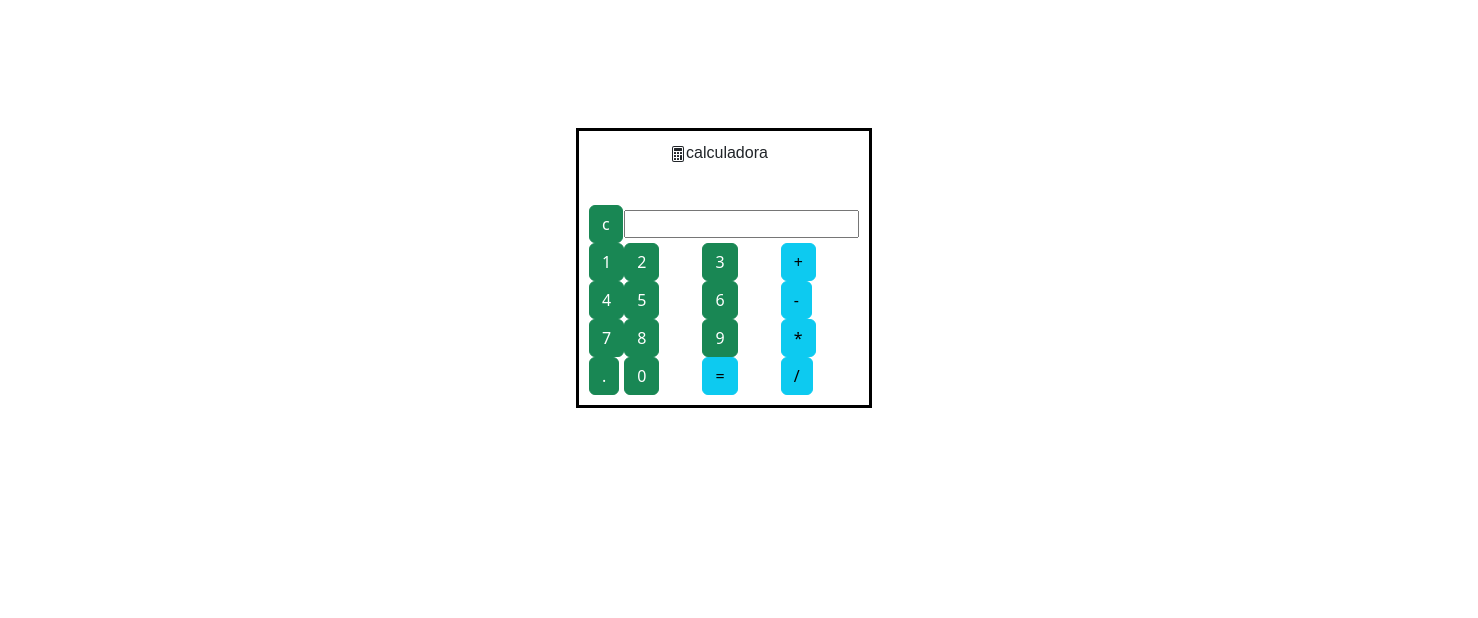
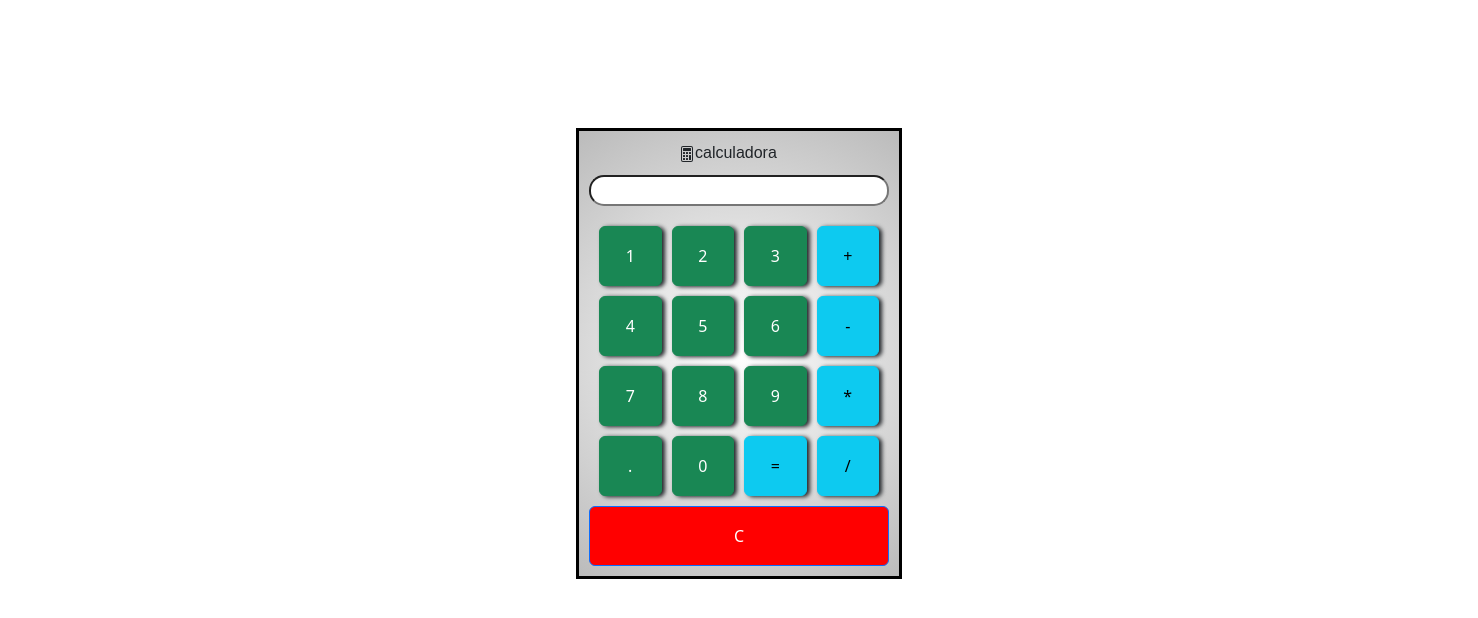
Before and after one commit to NBRosati/calculadora, a plain HTML site: page index.html in a window 1280 px wide. Shown: the whole page, 1478 px wide, since content can reach past the window. Drawn offline with nearby package versions, Linux system fonts and the light colour scheme; a web font is replaced by a local one.

Commit message:
calculadora lista. falta sitio de fondo.

```diff
--- a/css/styles.css
+++ b/css/styles.css
@@ -9,6 +9,16 @@
     margin: 10% 45%;
     padding: 10px;
     border: solid black;
+    background: radial-gradient(circle, #fff,#bbb);
+
+}
+
+.pantalla{
+    margin: 10px auto;
+    width: 100%;
+    padding: 0.1em;
+    border-radius: 15px;
+
 
 }
 
@@ -17,12 +27,21 @@
     margin-left: 30%;
     font-family: 'Kdam Thmor Pro', sans-serif;
 }
-.botones{
+
+.teclas{
     display: grid;
     grid-template-columns: repeat(4, 1fr);
-    grid-gap: 20px;
-    padding: 20px;
+    grid-gap: 10px;
+    padding: 10px;
+    filter: drop-shadow(3px 1px 2px);
 }
-.teclado{
+
+button{
+    height: 60px;
+}
+
+#borrar{
+    background: red;
+    width: 300px;
 
 }
--- a/index.html
+++ b/index.html
@@ -19,42 +19,42 @@
         <div class ="title"><svg xmlns="http://www.w3.org/2000/svg" width="16" height="16" fill="currentColor" class="bi bi-calculator" viewBox="0 0 16 16">
             <path d="M12 1a1 1 0 0 1 1 1v12a1 1 0 0 1-1 1H4a1 1 0 0 1-1-1V2a1 1 0 0 1 1-1h8zM4 0a2 2 0 0 0-2 2v12a2 2 0 0 0 2 2h8a2 2 0 0 0 2-2V2a2 2 0 0 0-2-2H4z"/>
             <path d="M4 2.5a.5.5 0 0 1 .5-.5h7a.5.5 0 0 1 .5.5v2a.5.5 0 0 1-.5.5h-7a.5.5 0 0 1-.5-.5v-2zm0 4a.5.5 0 0 1 .5-.5h1a.5.5 0 0 1 .5.5v1a.5.5 0 0 1-.5.5h-1a.5.5 0 0 1-.5-.5v-1zm0 3a.5.5 0 0 1 .5-.5h1a.5.5 0 0 1 .5.5v1a.5.5 0 0 1-.5.5h-1a.5.5 0 0 1-.5-.5v-1zm0 3a.5.5 0 0 1 .5-.5h1a.5.5 0 0 1 .5.5v1a.5.5 0 0 1-.5.5h-1a.5.5 0 0 1-.5-.5v-1zm3-6a.5.5 0 0 1 .5-.5h1a.5.5 0 0 1 .5.5v1a.5.5 0 0 1-.5.5h-1a.5.5 0 0 1-.5-.5v-1zm0 3a.5.5 0 0 1 .5-.5h1a.5.5 0 0 1 .5.5v1a.5.5 0 0 1-.5.5h-1a.5.5 0 0 1-.5-.5v-1zm0 3a.5.5 0 0 1 .5-.5h1a.5.5 0 0 1 .5.5v1a.5.5 0 0 1-.5.5h-1a.5.5 0 0 1-.5-.5v-1zm3-6a.5.5 0 0 1 .5-.5h1a.5.5 0 0 1 .5.5v1a.5.5 0 0 1-.5.5h-1a.5.5 0 0 1-.5-.5v-1zm0 3a.5.5 0 0 1 .5-.5h1a.5.5 0 0 1 .5.5v4a.5.5 0 0 1-.5.5h-1a.5.5 0 0 1-.5-.5v-4z"/>
-          </svg>calculadora</div>
-          <div>
-        <table>
-        <tr>
-        <td><input class="btn btn-success" type="button" value="c" onclick="clr()"/> </td>
-        <td colspan="5"><input type="text" id="calcu"/></td>
-        </tr>
+        </svg>calculadora</div>
+
+    <div>
+
+        <input type="text" class="pantalla"  id="calcu" readonly/>
+        <br>
         <!-- BOTONES -->
-        <div class="botones">
-        <tr>
-            <td><input class="btn btn-success"  type="button" value="1" onclick="dis('1')"/> </td>
-            <td><input class="btn btn-success" type="button" value="2" onclick="dis('2')"/> </td>
-            <td><input class="btn btn-success" type="button" value="3" onclick="dis('3')"/> </td>
-            <td><input  class="operator btn btn-info" type="button" value="+" onclick="dis('+')"/> </td>
-        </tr>
-        <tr>
-            <td><input class="btn btn-success" type="button" value="4" onclick="dis('4')"/> </td>
-            <td><input class="btn btn-success" type="button" value="5" onclick="dis('5')"/> </td>
-            <td><input class="btn btn-success" type="button" value="6" onclick="dis('6')"/> </td>
-            <td><input class="operator btn btn-info" type="button" value="-" onclick="dis('-')"/> </td>
-        </tr>
+        <div class="teclas">
 
-        <tr>
-            <td><input class="btn btn-success" type="button" value="7" onclick="dis('7')"/> </td>
-            <td><input class="btn btn-success" type="button" value="8" onclick="dis('8')"/> </td>
-            <td><input class="btn btn-success" type="button" value="9" onclick="dis('9')"/> </td>
-            <td><input class="operator btn btn-info" type="button" value="*" onclick="dis('*')"/> </td>
-            </tr>
-        <tr>
-            <td><input class="btn btn-success" type="button" value="." onclick="dis('.')"/> </td>
-            <td><input class="btn btn-success" type="button" value="0" onclick="dis('0')"/> </td>
-            <td><input class="operator btn btn-info" type="button" value="=" onclick="solve()"/> </td>
-            <td><input class="operator btn btn-info" type="button" value="/" onclick="dis('/')"/> </td>
-            </tr>
-            </table>
+            <button type="button" class="btn btn-success" value="1" onclick="dis('1')"/>1</button>
+            <button type="button" class="btn btn-success" type="button" value="2" onclick="dis('2')"/> 2 </button>
+            <button type="button"class="btn btn-success" type="button" value="3" onclick="dis('3')"/> 3 </button>
+            <button type="button"  class="operator btn btn-info" type="button" value="+" onclick="dis('+')"/> + </button>
+
+
+            <button type="button" class="btn btn-success" type="button" value="4" onclick="dis('4')"/> 4 </button>
+            <button type="button" class="btn btn-success" type="button" value="5" onclick="dis('5')"/> 5 </button>
+            <button type="button" class="btn btn-success" type="button" value="6" onclick="dis('6')"/> 6 </button>
+            <button type="button" class="operator btn btn-info" type="button" value="-" onclick="dis('-')"/> - </button>
+
+
+
+            <button type="button" class="btn btn-success" type="button" value="7" onclick="dis('7')"/> 7 </button>
+            <button type="button" class="btn btn-success" type="button" value="8" onclick="dis('8')"/> 8 </button>
+            <button type="button" class="btn btn-success" type="button" value="9" onclick="dis('9')"/> 9 </button>
+            <button type="button"class="operator btn btn-info" type="button" value="*" onclick="dis('*')"/> * </button>
+
+
+            <button type="button" class="btn btn-success" type="button" value="." onclick="dis('.')"/> . </button>
+            <button type="button" class="btn btn-success" type="button" value="0" onclick="dis('0')"/> 0 </button>
+            <button type="button" class="operator btn btn-info" type="button" value="=" onclick="solve()"/> = </button>
+            <button type="button"class="operator btn btn-info" type="button" value="/" onclick="dis('/')"/> / </button>
+
+
         </div>
+        <button id="borrar" type="button" class="btn btn-primary" type="button" type="button" value="c" onclick="clr()"/> C </button>
     </div>
     <script src="./js/calc.js"></script>
 </body>
```
